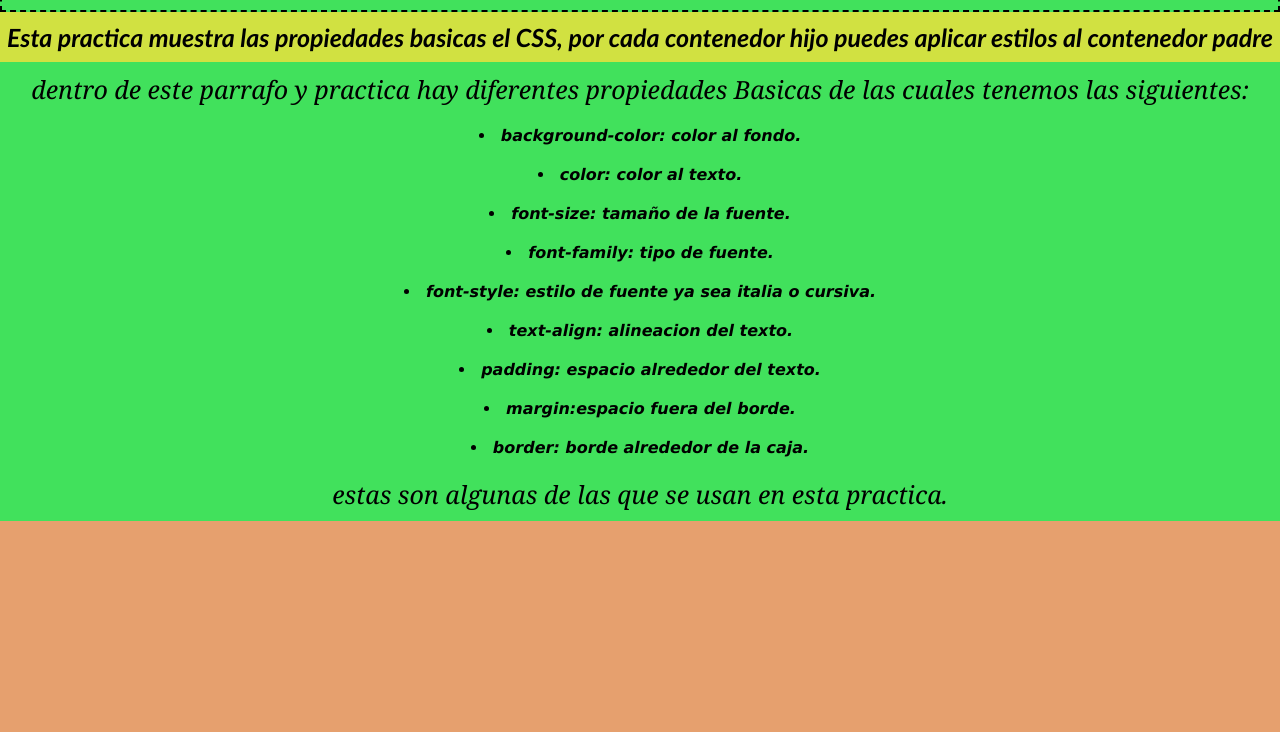
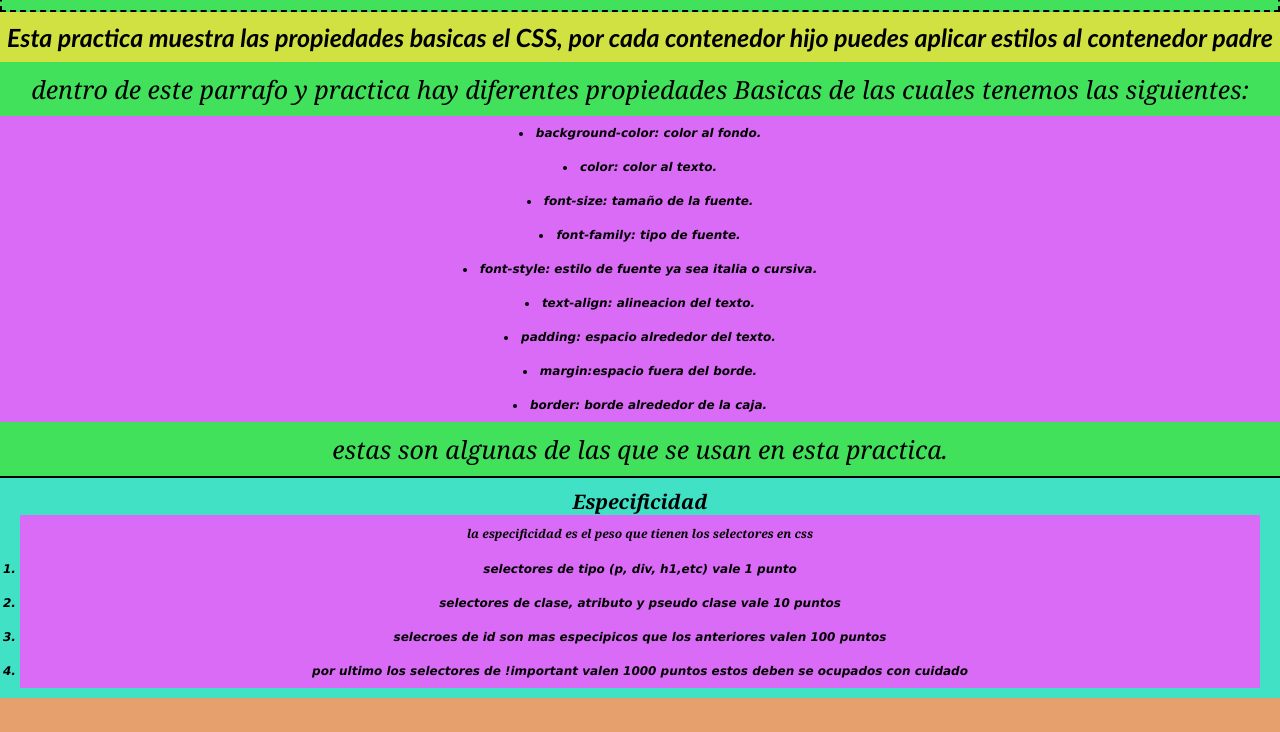
Before and after one commit to Jesus-Antonio-Dominguez-Aboyte/propiedades-basicas-css, a plain HTML site: page index.html in a window 1280 px wide. Shown: the part 68-800 px from the top of the page. Drawn offline with Linux system fonts and the light colour scheme.

Commit message:
se cambian estilos y agrega texto sobre la especificidad

```diff
--- a/index.html
+++ b/index.html
@@ -28,5 +28,22 @@
     <li>border: borde alrededor de la caja.</li>
 
     <p>estas son algunas de las que se usan en esta practica.</p>
+    <hr />
+    <div class="contenedor-e">
+      <h3>Especificidad</h3>
+      <p>la especificidad es el peso que tienen los selectores en css</p>
+      <ol>
+        <li>selectores de tipo (p, div, h1,etc) vale 1 punto</li>
+        <li>selectores de clase, atributo y pseudo clase vale 10 puntos</li>
+        <li>
+          selecroes de id son mas especipicos que los anteriores valen 100
+          puntos
+        </li>
+        <li>
+          por ultimo los selectores de !important valen 1000 puntos estos deben
+          se ocupados con cuidado
+        </li>
+      </ol>
+    </div>
   </body>
 </html>
--- a/styles.css
+++ b/styles.css
@@ -51,3 +51,29 @@ li {
   text-align: center;
   margin: 0 auto;
 }
+
+hr {
+  border: 1px solid black;
+}
+
+.contenedor-e {
+  background-color: rgb(65, 225, 198);
+  color: black;
+  padding: 10px 20px;
+
+  font-family: Cambria, Cochin, Georgia, Times, "Times New Roman", serif;
+  font-weight: 600;
+  font-style: italic;
+  text-align: center;
+  margin: 0 auto;
+}
+
+.contenedor-e h3 {
+  font-size: 20px;
+}
+
+.contenedor-e p,
+li {
+  background-color: rgb(218, 107, 246);
+  font-size: 12px;
+}
```
